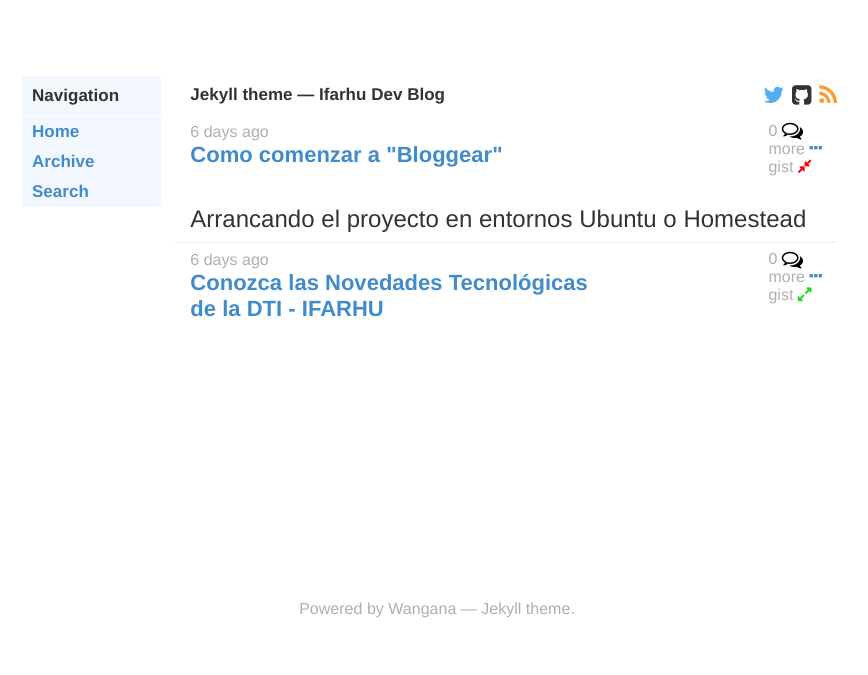
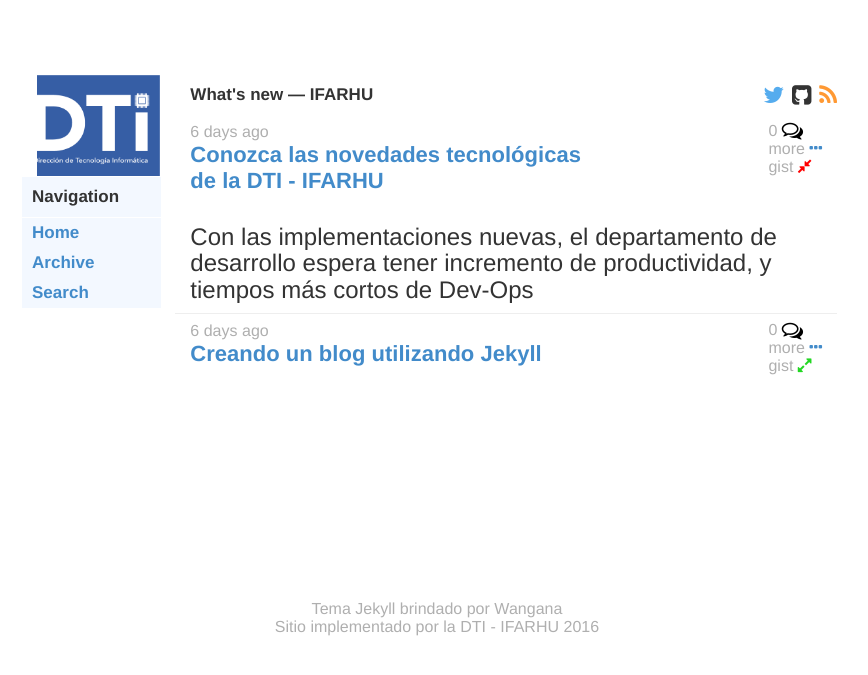
Before and after one commit to IFARHU/ifarhu.github.io, a Jekyll site: the page built from index.html, in a window 1280 px wide. Shown: the top 675 px of the page, without its empty margins (203-1071 px from the left). Built offline with Jekyll 4.4.1, drawn with Linux system fonts in a browser that asks for light colours; some web fonts are replaced; Markdown is read by kramdown in place of the engine named in the settings.

Commit message:
IB - Configurando git ignore para archivos gulp, ignorando node modules de config, ajustando format para code snippets en guia de subir posts, modificando main post de inovacion, agregando nueva imagen par ael nav bar, gulp file y demás

```diff
--- a/_config.yml
+++ b/_config.yml
@@ -1,5 +1,5 @@
-name: Ifarhu Dev Blog
-description:  Jekyll theme
+name: IFARHU
+description:  What's new
 
 sass:
   sass_dir: assets/css/_sass
@@ -25,3 +25,6 @@ owner:
 
 ga_id: #
 ga_username: #
+
+exclude:
+  - node_modules
--- a/_includes/sidenav.html
+++ b/_includes/sidenav.html
@@ -1,3 +1,4 @@
+<img src="{{ site.url }}/assets/images/logo-dti.png" class="img-responsive" alt="">
 <ul class="sidebar" >
 <!-- sort in alphebetical order -->
     <p class="separator">Navigation</p>
--- a/_layouts/default.html
+++ b/_layouts/default.html
@@ -44,7 +44,9 @@
             </div>
         </div>
         <footer class="footer text-center meta">
-            Powered by <a class="link" href="https://github.com/iamnii/wangana">Wangana</a> &mdash; Jekyll theme.
+            Tema Jekyll brindado por <a class="link" href="https://github.com/iamnii/wangana">Wangana</a>
+            <p> Sitio implementado por la DTI - IFARHU 2016</p>
+
         </footer>
     </div>
 </main>
--- a/_posts/2016-07-21-test-blog.markdown
+++ /dev/null
@@ -1,13 +0,0 @@
----
-layout: post
-title: Conozca las Novedades Tecnológicas de la DTI - IFARHU
-date: 2016-7-21
-comments: true
-archive: false
----
-
-##Se espera tener incremento de productividad, y tiempos más cortos de Dev-Ops
-
-Con el emprendimiento de nuevos proyectos y en nuevos entornos, el departamento de desarrollo de software se ha tomado la labor de atreverse a nuevas y ingeniosas formas del levantamiento de proyecto y de fabricación de entornos de programación automatizados.
-
-Se desea que esta faena resulte en resultados positivos para los proyectos que se lleven acabo con exito.
--- a/_posts/2016-07-22-guia-subir-posts.md
+++ b/_posts/2016-07-22-guia-subir-posts.md
@@ -1,61 +1,77 @@
 ---
 layout: post
-title: Como comenzar a "Bloggear"
+title: Creando un blog utilizando Jekyll
 date: 2016-7-21
 comments: true
 archive: false
 ---
 
-### Arrancando el proyecto en entornos Ubuntu o Homestead
+### Arrancando un proyecto Jekyll en entornos Ubuntu o Homestead
 
 Clonar el proyecto de [IFARHU - Blog](git@gitlab.ifarhu.gob.pa:a.marucci/ifarhu-blog.git).
 
-- `git clone git@gitlab.ifarhu.gob.pa:a.marucci/ifarhu-blog.git`
+~~~
+git clone git@gitlab.ifarhu.gob.pa:a.marucci/ifarhu-blog.git
+~~~
 
 Dirigirse al root de su sistema.
 
-- `cd`
+~~~
+cd
+~~~
 
 Utilizaremos rbenv para instalar ruby a nuestro proyecto, Copie los siguientes comandos en su terminal.
 
-- `git clone https://github.com/rbenv/rbenv.git ~/.rbenv`
+~~~
+git clone https://github.com/rbenv/rbenv.git ~/.rbenv
 
-- `echo 'export PATH="$HOME/.rbenv/bin:$PATH"' >> ~/.bashrc`
+echo 'export PATH="$HOME/.rbenv/bin:$PATH"' >> ~/.bashrc
 
-- `echo 'eval "$(rbenv init -)"' >> ~/.bashrc`
+echo 'eval "$(rbenv init -)"' >> ~/.bashrc
 
-- `exec $SHELL`
+exec $SHELL
 
-- `git clone https://github.com/rbenv/ruby-build.git ~/.rbenv/plugins/ruby-build`
+git clone https://github.com/rbenv/ruby-build.git ~/.rbenv/plugins/ruby-build
 
-- `echo 'export PATH="$HOME/.rbenv/plugins/ruby-build/bin:$PATH"' >> ~/.bashrc`
+echo 'export PATH="$HOME/.rbenv/plugins/ruby-build/bin:$PATH"' >> ~/.bashrc
 
-- `exec $SHELL`
+exec $SHELL
 
-- `rbenv install 2.3.1`
+rbenv install 2.3.1
 
-- `rbenv global 2.3.1`
+rbenv global 2.3.1
 
-- `ruby -v`
+ruby -v
 
-- `gem install jekyll`
+gem install jekyll
+~~~
 
 Volver a la raiz del proyecto Blog.
 
-- `cd ../path/to/blog`
+~~~
+cd ../path/to/blog
+~~~
 
 Instalar el gem bundler.
 
-- `gem install bundler`
+~~~
+gem install bundler`
+~~~
 
 Levantar el servicio de Jekyll.
 
-- `Jekyll Serve`
+~~~
+jekyll Serve
+~~~
 
 Si se desea cambiar el host del jekyll puede usar el siguiente codigo.
 
-- `jekyll serve --host=192.168.10.10`
+~~~
+jekyll serve --host=192.168.10.10
+~~~
 
 En caso que Jekyll no hace la compilación de archivos con cambios, puede utilizar.
 
-- `jekyll serve --host=192.168.10.10 --force_polling`
+~~~
+jekyll serve --host=192.168.10.10 --force_polling
+~~~
--- /dev/null
+++ b/_posts/2016-07-22-innovacion-ifarhu-posts.markdown
@@ -0,0 +1,22 @@
+---
+layout: post
+title: Conozca las novedades tecnológicas de la DTI - IFARHU
+date: 2016-7-21
+comments: true
+archive: false
+---
+
+### Con las implementaciones nuevas, el departamento de desarrollo espera tener incremento de productividad, y tiempos más cortos de Dev-Ops
+
+Con el emprendimiento de nuevos proyectos y en nuevos entornos, el departamento de desarrollo de software se ha tomado la labor de atreverse a nuevas y ingeniosas formas del levantamiento de proyecto y de fabricación de entornos de programación automatizados.
+
+Se desea que esta faena resulte en resultados positivos para los proyectos que se lleven acabo con exito.
+
+### Algunos de los proyectos que se están realizados son:
+
+- Creación rapida de páginas estáticas *Blog Aware* con la ayuda de [Jekyll](https://jekyllrb.com/) y hosting de [GitHub Pages](https://pages.github.com/)
+- Creación de Máquinas virtuales por medio de [Vagrant](), para la capsulación de ambientes de desarrollo para entornos .Net utilizando:
+- [Chocolatey](https://chocolatey.org/)
+- [Vagrant](https://www.vagrantup.com/)
+- [Virtual Box](https://www.virtualbox.org/)
+- [Packer](https://www.packer.io/)
```
Also changed, not shown: gulpfile.js (added, +40 -0 lines), package.json (added, +25 -0 lines), assets/images/logo-dti.png (added), 1 other file.
